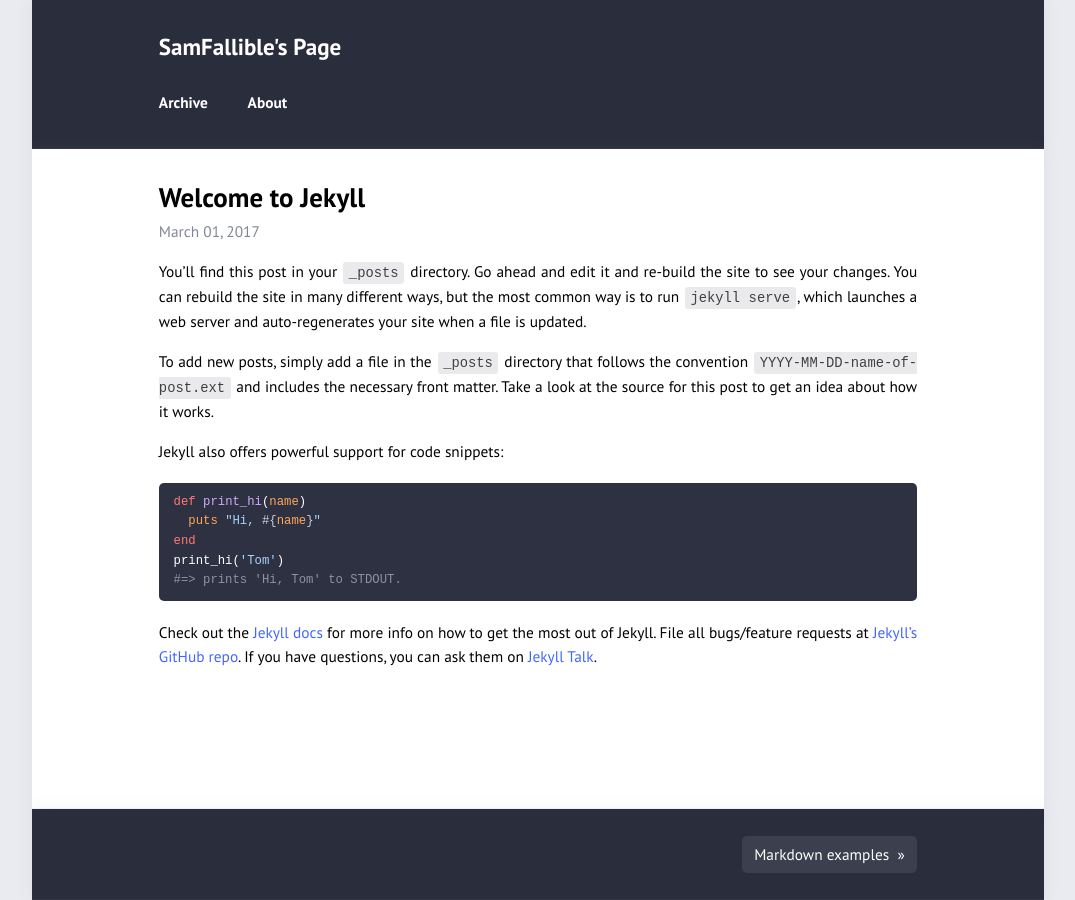
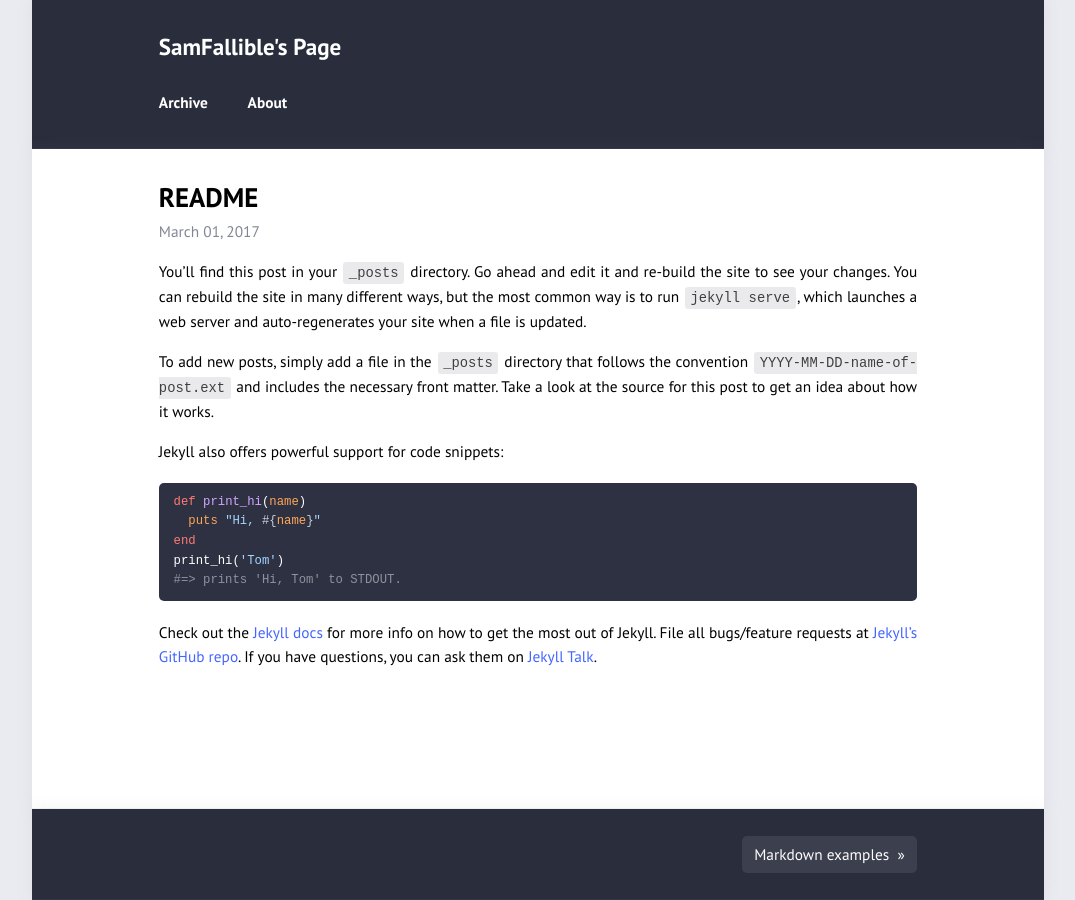
Before and after one commit to samfallible/samfallible.github.io, a Jekyll site: the page built from _posts/2017-03-01-welcome-to-jekyll.md, in a window 1280 px wide. Shown: the whole page, without its empty margins (102-1177 px from the left). Built offline with Jekyll 4.4.1, drawn with Linux system fonts in a browser that asks for light colours.

Commit message:
chore:posts

```diff
--- a/_posts/2017-03-01-welcome-to-jekyll.md
+++ b/_posts/2017-03-01-welcome-to-jekyll.md
@@ -1,5 +1,5 @@
 ---
-title: "Welcome to Jekyll"
+title: "README"
 layout: post
 ---
 
```
